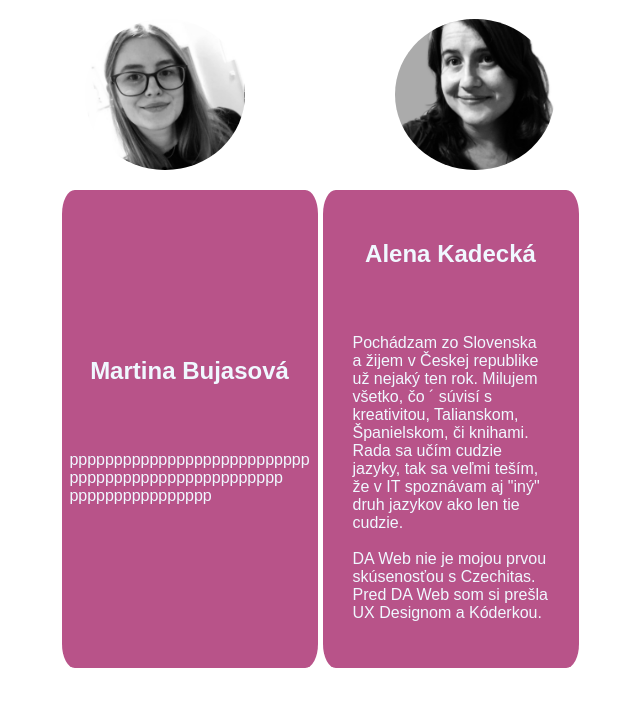
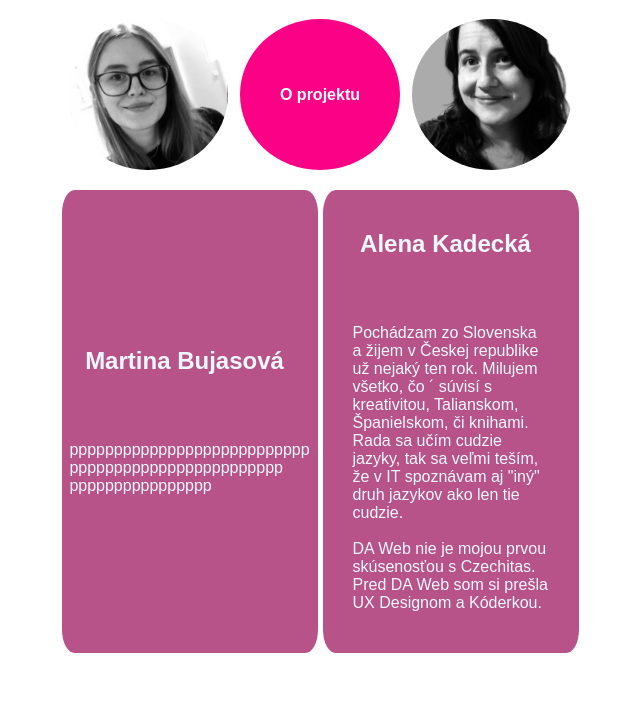
Before and after one commit to alenakadecka/o-projektu, a plain HTML site: page index.html in a window 1280 px wide. Shown: the part 69-776 px from the top of the page, without its empty margins (320-960 px from the left). Drawn offline with Linux system fonts and the light colour scheme; a web font is replaced by a local one.

Commit message:
takmer hotovo az na media queries

```diff
--- a/index.html
+++ b/index.html
@@ -16,9 +16,11 @@
   <body>
     <div class="container">
       <div class="headline"><h1>Najdi se v IT</h1></div>
+     <div class="responzivita_obr_p">
+
       <div class="images">
         <img src="img/Alenka.jpg" alt="Photo of woman" />
-
+        <div class="button">O projektu</div>
         <img src="img/Matka.jpg" alt="Photo of woman" />
       </div>
       <div class="together">
@@ -41,7 +43,10 @@
             DA Web som si prešla UX Designom a Kóderkou.
           </p>
         </div>
-      </div>
+      </div></div>
+
     </div>
+
+
   </body>
 </html>
--- a/style.css
+++ b/style.css
@@ -9,11 +9,30 @@ html {
   font-family: sans-serif;
 }
 
+/* ----MOBILE SCREEN--------------- */
 
 
-/* ----MOBILE SCREEN--------------- */
+
+
+
 /* ----TABLET SCREEN--------------- */
-@media screen and (min-width: 640px) {}
+@media screen and (min-width: 640px) {
+  .container {
+    margin-right: auto;
+    margin-left: auto;
+    display: flex;
+
+
+  }
+
+  .together {
+    display: flex;
+    flex-direction: column;
+    gap: 5px;
+
+  }
+
+}
 
 /* -----PC SCREEN--------------- */
 @media screen and (min-width: 1100px) {}
@@ -39,8 +58,6 @@ body {
   flex-direction: row;
   gap: 5px;
   justify-content: center;
-
-
 }
 
 .aboutUs {
@@ -52,19 +69,22 @@ body {
   justify-content: center;
   max-width: 20vw;
   max-height: 70vh;
-  padding: 10px;
+  padding: 0 10px 5px 10px;
+  margin-bottom: 10rem;
 }
 
 .aboutUs:hover {
   background-color: #864f9d;
+  box-shadow: 2px 3px 4px 5px #c1c0c0;
+  ;
 }
 
 .images {
   display: flex;
   flex-direction: row-reverse;
   margin-bottom: 20px;
-  justify-content: center;
-  gap: 150px;
+  justify-content: space-around;
+
 }
 
 img {
@@ -83,8 +103,12 @@ img:hover {
   font-family: "ABeeZee", sans-serif;
 }
 
+.headline:hover {
+  color: #5105ae;
+}
+
 .heading {
-  padding: 10px;
+  padding: 10px 10px 10px 0;
   display: flex;
   justify-content: center;
   font-family: "ABeeZee", sans-serif;
@@ -113,3 +137,22 @@ p {
   font-weight: 400;
   font-style: italic;
 }
+
+.button {
+  border-radius: 50%;
+  color: #ffffff;
+  background-color: #fb0186;
+  font-family: "ABeeZee", sans-serif;
+  font-weight: bold;
+  width: 10rem;
+  display: flex;
+  align-items: center;
+  justify-content: center;
+}
+
+.button:hover {
+  background-color: #ffffff68;
+  color: #fb0186;
+  border: 1px solid #fb0186;
+  font-weight: bolder;
+}
```
